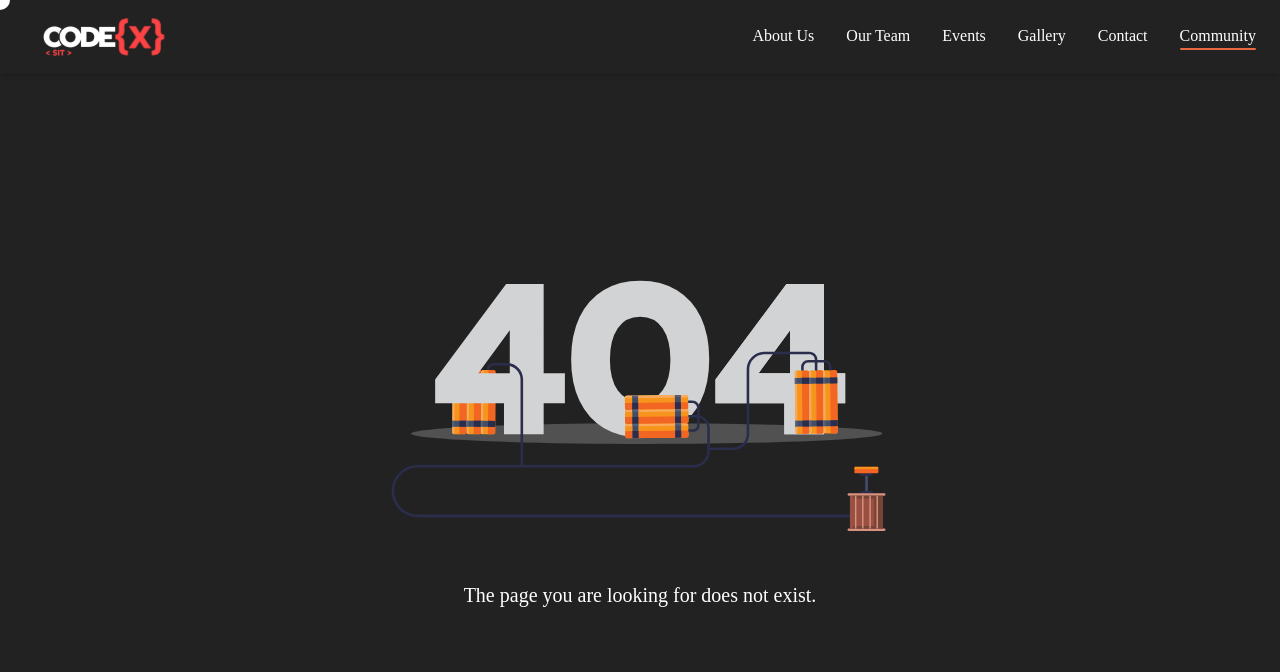
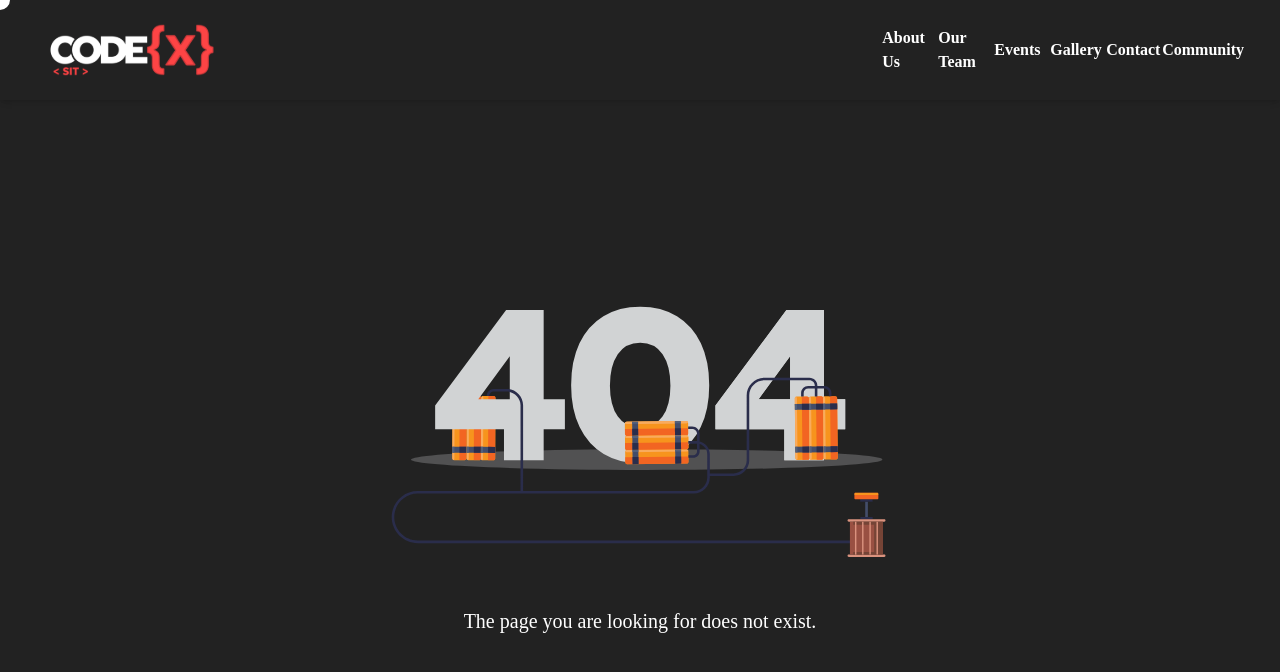
Before and after one commit to codexsit/codexsit.github.io, a React (Vite) app: page /#/community in a window 1280 px wide. Shown: the top 672 px of the page. Built offline with nearby package versions, Linux system fonts and the light colour scheme.

Commit message:
feat: fixed navbar closing dropdown bug

```diff
--- a/src/components/Navbar/index.jsx
+++ b/src/components/Navbar/index.jsx
@@ -1,31 +1,24 @@
-import { useState, useContext } from "react";
+import { useState } from "react";
 import { Link, useLocation } from "react-router-dom";
 import PropTypes from "prop-types";
 import Logo from "@/assets/images/logo.svg";
 import closeIcon from "@/assets/images/close.svg";
 import menuIcon from "@/assets/images/menu.svg";
-import { CursorVariantContext } from "@/context/CursorVariantProvider";
 
 function Navbar({ links }) {
   const [isOpen, setIsOpen] = useState(false);
   const location = useLocation();
 
-  const { setCursorVariantNone, setCursorVariantDefault } =
-    useContext(CursorVariantContext);
+  const handleLinkClick = () => {
+    setIsOpen(false);
+  };
 
   return (
-    <nav
-      className={`shadow-md w-full flex xs:flex-col md:flex-row ${isOpen ? "xs:h-screen" : ""} md:h-full justify-between items-center px-6 bg-secondary-dark`}
-    >
-      <div className="flex flex-row justify-between xs:w-full md:w-auto items-center">
-        <Link
-          to="/"
-          className="cursor-pointer"
-          onMouseEnter={setCursorVariantNone}
-          onMouseLeave={setCursorVariantDefault}
-        >
-          <img src={Logo} className="w-[10rem]" alt="logo" />
+    <nav className="shadow-md w-full flex flex-wrap justify-between items-center px-6 bg-secondary-dark relative">
+      <Link to="/" className="cursor-pointer">
+        <img src={Logo} alt="logo" />
       </Link>
+
       <button
         type="button"
         onClick={() => setIsOpen(!isOpen)}
@@ -37,32 +30,39 @@ function Navbar({ links }) {
           <img src={menuIcon} alt="menu" />
         )}
       </button>
-      </div>
+
       <ul
         className={`
-          md:flex pl-0 justify-start md:justify-center md:items-center md:pb-0 md:z-auto left-0 xs:justify-center xs:gap-y-12
-          ${isOpen ? "flex flex-col grow" : "hidden"}
+          pl-0 justify-start md:justify-center
+          md:flex md:items-center md:w-auto w-full md:pb-0 pb-12 md:static
+          absolute md:bg-transparent bg-secondary-dark md:z-auto z-50 left-0
+          transition-all duration-500 ease-in ${isOpen ? "top-full" : "top-[-490px]" }
         `}
-        onMouseEnter={setCursorVariantNone}
-        onMouseLeave={setCursorVariantDefault}
       >
         {links.map((link) => (
           <li
             key={link.name}
+            className="md:ml-8 md:my-0 my-7 font-semibold relative"
+          >
+            <Link
+              to={link.path}
               className={`
-            group font-regular text-white md:my-0 md:ml-8 transition-all hover:text-primary
-            `}
-          >
-            <Link to={link.path}>{link.name}</Link>
-            <span
-              className={`block group-hover:max-w-full transition-all duration-500 h-0.5 bg-primary rounded ${
+                text-white text-center block px-3 py-2 relative
+                after:content-[''] after:absolute after:bottom-0 after:left-0 after:w-full after:h-0.5
+                after:bg-red-500 after:transition-all after:duration-300 after:scale-x-0 after:origin-left
+                hover:after:scale-x-100
+                ${
                   location.pathname
                     .toLowerCase()
                     .includes(link.path.toLowerCase())
                     ? "w-full"
                     : "max-w-0"
-              }`}
-            />
+                }
+              `}
+              onClick={handleLinkClick}
+            >
+              {link.name}
+            </Link>
           </li>
         ))}
       </ul>
```
Lines whose indentation alone changed are shown as unchanged.
